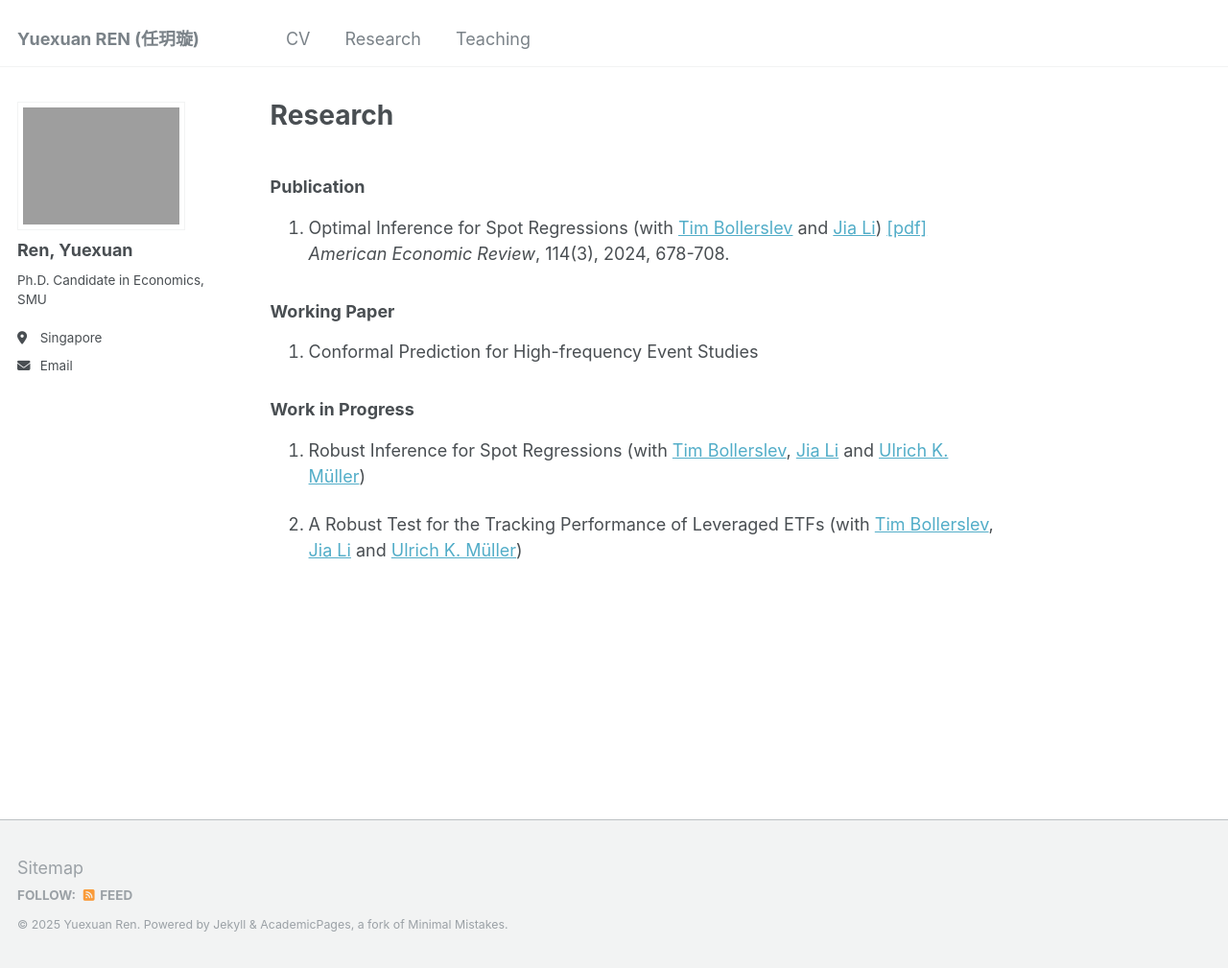
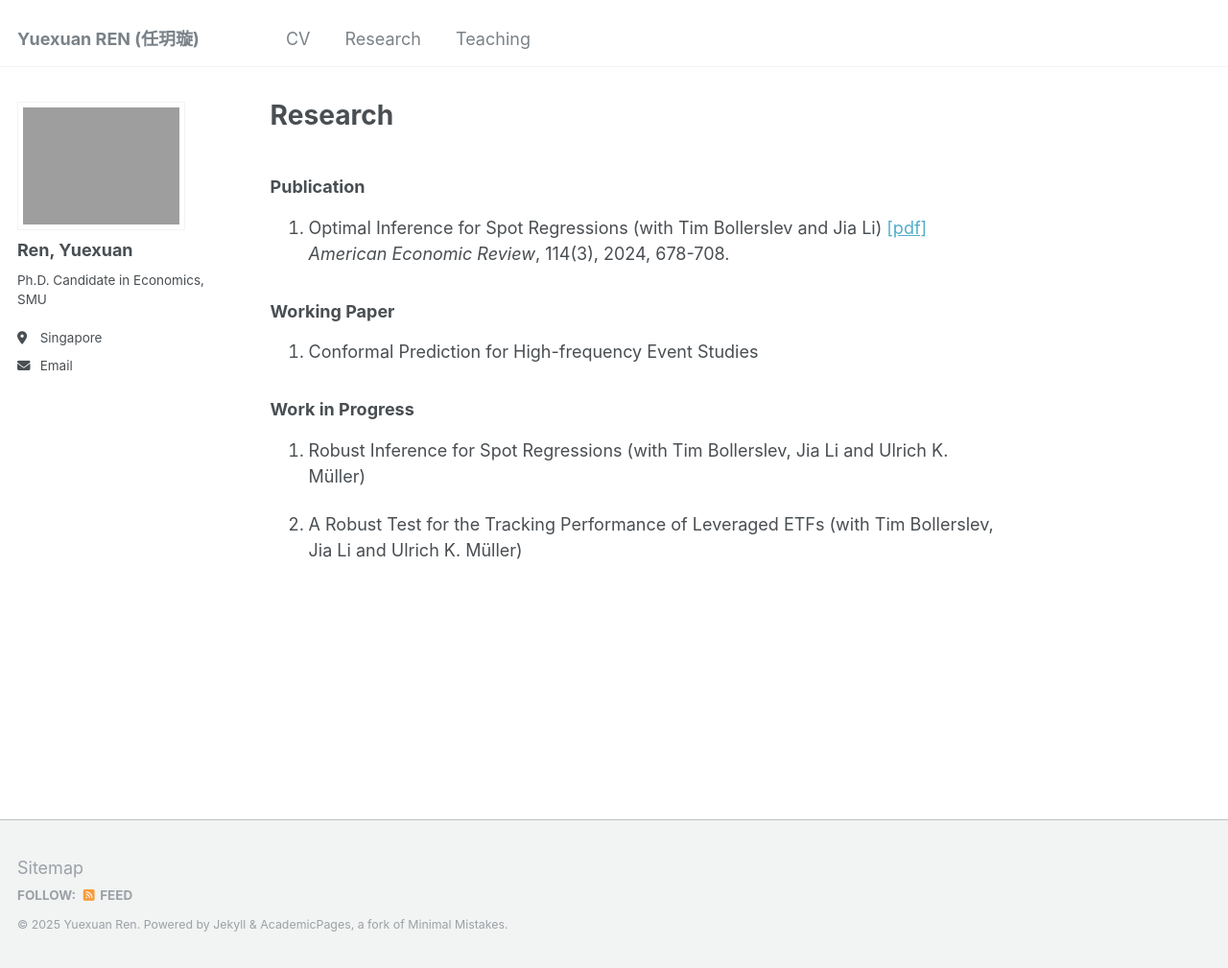
Before and after one commit to yuexuanren/yuexuanren.github.io, a Jekyll site: the page built from _pages/Research.md, in a window 1280 px wide and 1009 px high. Shown: the whole window at 96% size. Built offline with Jekyll 4.4.1, drawn with Linux system fonts in a browser that asks for light colours; part of the change alters nothing that is shown.

Commit message:
Update Research.md

```diff
--- a/_pages/Research.md
+++ b/_pages/Research.md
@@ -6,9 +6,14 @@ permalink: /research/
 
 
 
+<!--### Publication
+
+1. Optimal Inference for Spot Regressions (with [Tim Bollerslev](https://public.econ.duke.edu/~boller/) and [Jia Li](https://sites.google.com/view/jiali/home)) [[pdf]](https://www.aeaweb.org/articles?id=10.1257/aer.20221338) <br>
+   <span style="font-weight: 400; font-style: italic;">American Economic Review</span>, 114(3), 2024, 678-708.-->
+
 ### Publication
 
-1. Optimal Inference for Spot Regressions (with [Tim Bollerslev](https://public.econ.duke.edu/~boller/) and [Jia Li](https://sites.google.com/view/jiali/home)) [[pdf]](https://www.aeaweb.org/articles?id=10.1257/aer.20221338) <br>
+1. Optimal Inference for Spot Regressions (with Tim Bollerslev and Jia Li) [[pdf]](https://www.aeaweb.org/articles?id=10.1257/aer.20221338) <br>
    <span style="font-weight: 400; font-style: italic;">American Economic Review</span>, 114(3), 2024, 678-708.
 
 ### Working Paper
@@ -17,6 +22,6 @@ permalink: /research/
 
 ### Work in Progress
 
-1. Robust Inference for Spot Regressions (with [Tim Bollerslev](https://public.econ.duke.edu/~boller/), [Jia Li](https://sites.google.com/view/jiali/home) and [Ulrich K. Müller](https://www.princeton.edu/~umueller/))
+1. Robust Inference for Spot Regressions (with Tim Bollerslev, Jia Li and Ulrich K. Müller)<!--(with [Tim Bollerslev](https://public.econ.duke.edu/~boller/), [Jia Li](https://sites.google.com/view/jiali/home) and [Ulrich K. Müller](https://www.princeton.edu/~umueller/))-->
 
-2. A Robust Test for the Tracking Performance of Leveraged ETFs (with [Tim Bollerslev](https://public.econ.duke.edu/~boller/), [Jia Li](https://sites.google.com/view/jiali/home) and [Ulrich K. Müller](https://www.princeton.edu/~umueller/))
+2. A Robust Test for the Tracking Performance of Leveraged ETFs (with Tim Bollerslev, Jia Li and Ulrich K. Müller)<!--(with [Tim Bollerslev](https://public.econ.duke.edu/~boller/), [Jia Li](https://sites.google.com/view/jiali/home) and [Ulrich K. Müller](https://www.princeton.edu/~umueller/))-->
```
